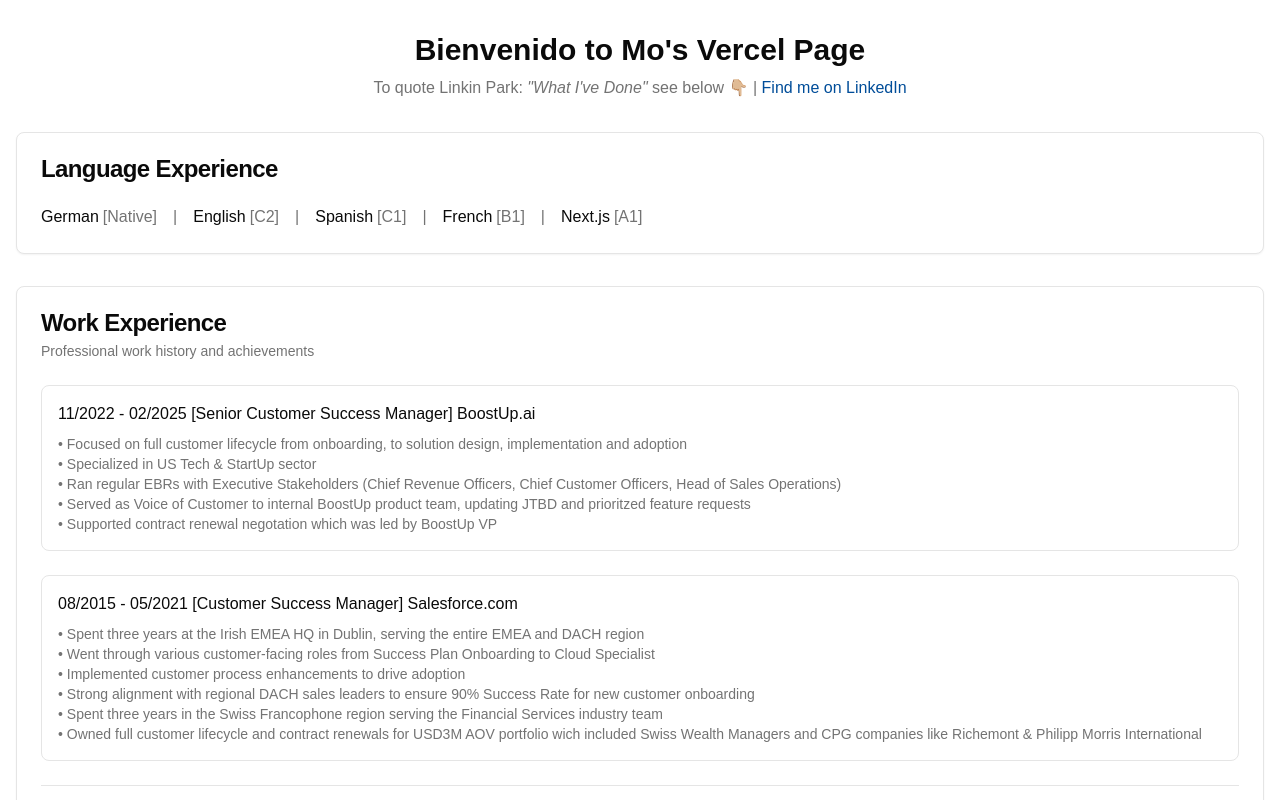
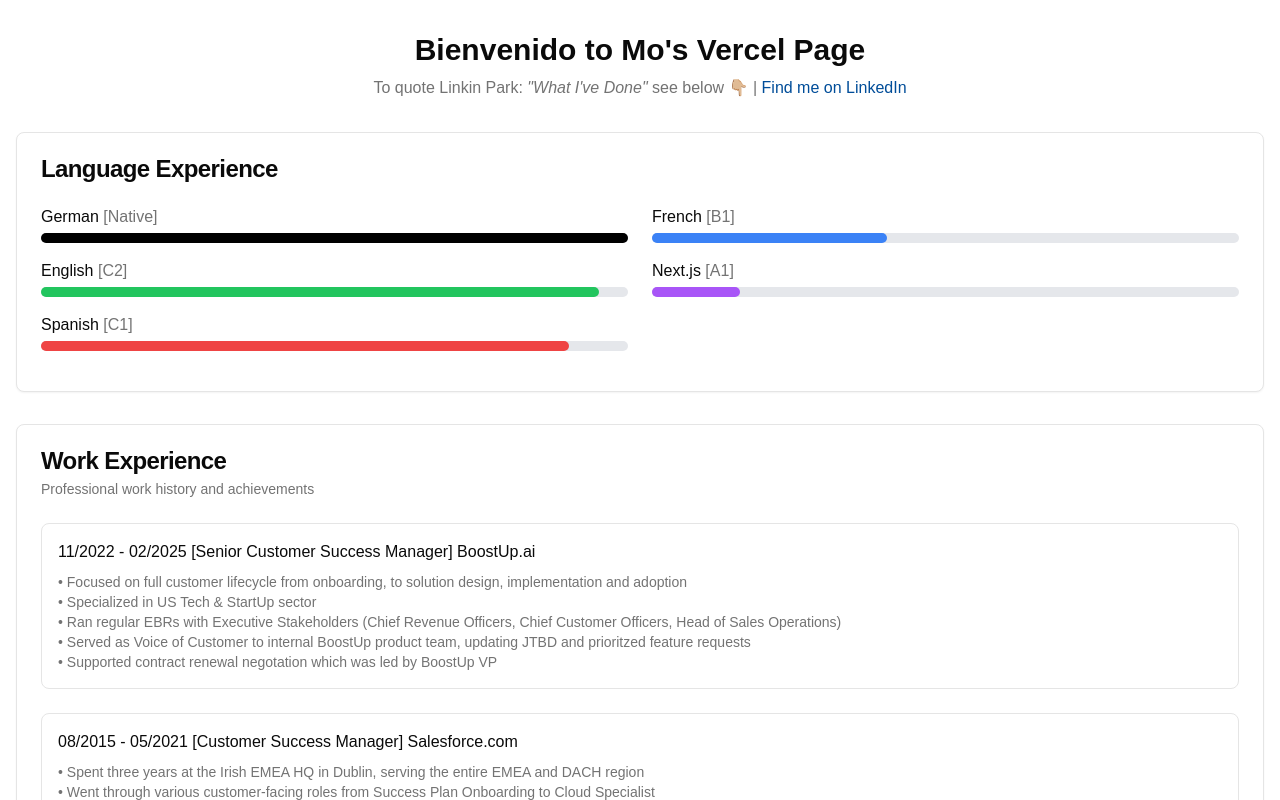
Before and after one commit to Morceltile/vercel25, a Next.js app: page / in a window 1280 px wide. Shown: the top 800 px of the page. Built offline with nearby package versions, Linux system fonts and the light colour scheme.

Commit message:
Commit 1.51 Final update of languages

```diff
--- a/components/language-experience-widget.tsx
+++ b/components/language-experience-widget.tsx
@@ -3,16 +3,34 @@ import { Card, CardContent, CardHeader, CardTitle } from "@/components/ui/card"
 interface Language {
   name: string
   level: string
+  percentage: number
+  color: string
 }
 
 export function LanguageExperienceWidget() {
-  const languages: Language[] = [
-    { name: "German", level: "Native" },
-    { name: "English", level: "C2" },
-    { name: "Spanish", level: "C1" },
-    { name: "French", level: "B1" },
-    { name: "Next.js", level: "A1" },
+  const leftLanguages: Language[] = [
+    { name: "German", level: "Native", percentage: 100, color: "bg-black" },
+    { name: "English", level: "C2", percentage: 95, color: "bg-green-500" },
+    { name: "Spanish", level: "C1", percentage: 90, color: "bg-red-500" },
   ]
+
+  const rightLanguages: Language[] = [
+    { name: "French", level: "B1", percentage: 40, color: "bg-blue-500" },
+    { name: "Next.js", level: "A1", percentage: 15, color: "bg-purple-500" },
+  ]
+
+  const LanguageBar = ({ language }: { language: Language }) => (
+    <div className="mb-4">
+      <div className="flex justify-between mb-1">
+        <span className="font-medium">
+          {language.name} <span className="text-muted-foreground">[{language.level}]</span>
+        </span>
+      </div>
+      <div className="w-full bg-gray-200 rounded-full h-2.5">
+        <div className={`h-2.5 rounded-full ${language.color}`} style={{ width: `${language.percentage}%` }}></div>
+      </div>
+    </div>
+  )
 
   return (
     <Card>
@@ -20,14 +38,17 @@ export function LanguageExperienceWidget() {
         <CardTitle>Language Experience</CardTitle>
       </CardHeader>
       <CardContent>
-        <div className="flex flex-wrap gap-4 items-center justify-center sm:justify-start">
-          {languages.map((lang, index) => (
-            <div key={lang.name} className="flex items-center">
-              <span className="font-medium">{lang.name}</span>
-              <span className="text-muted-foreground ml-1">[{lang.level}]</span>
-              {index < languages.length - 1 && <span className="text-muted-foreground ml-4">|</span>}
-            </div>
-          ))}
+        <div className="grid grid-cols-1 md:grid-cols-2 gap-6">
+          <div>
+            {leftLanguages.map((language) => (
+              <LanguageBar key={language.name} language={language} />
+            ))}
+          </div>
+          <div>
+            {rightLanguages.map((language) => (
+              <LanguageBar key={language.name} language={language} />
+            ))}
+          </div>
         </div>
       </CardContent>
     </Card>
```
